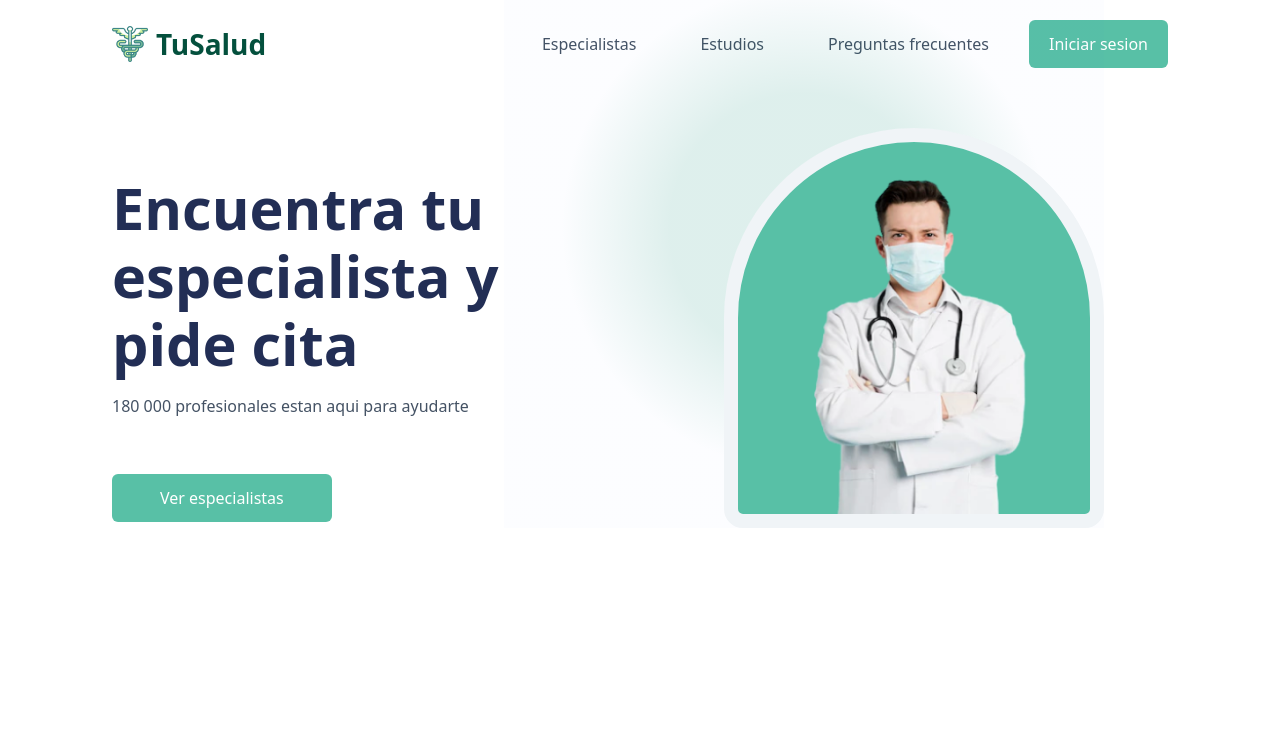
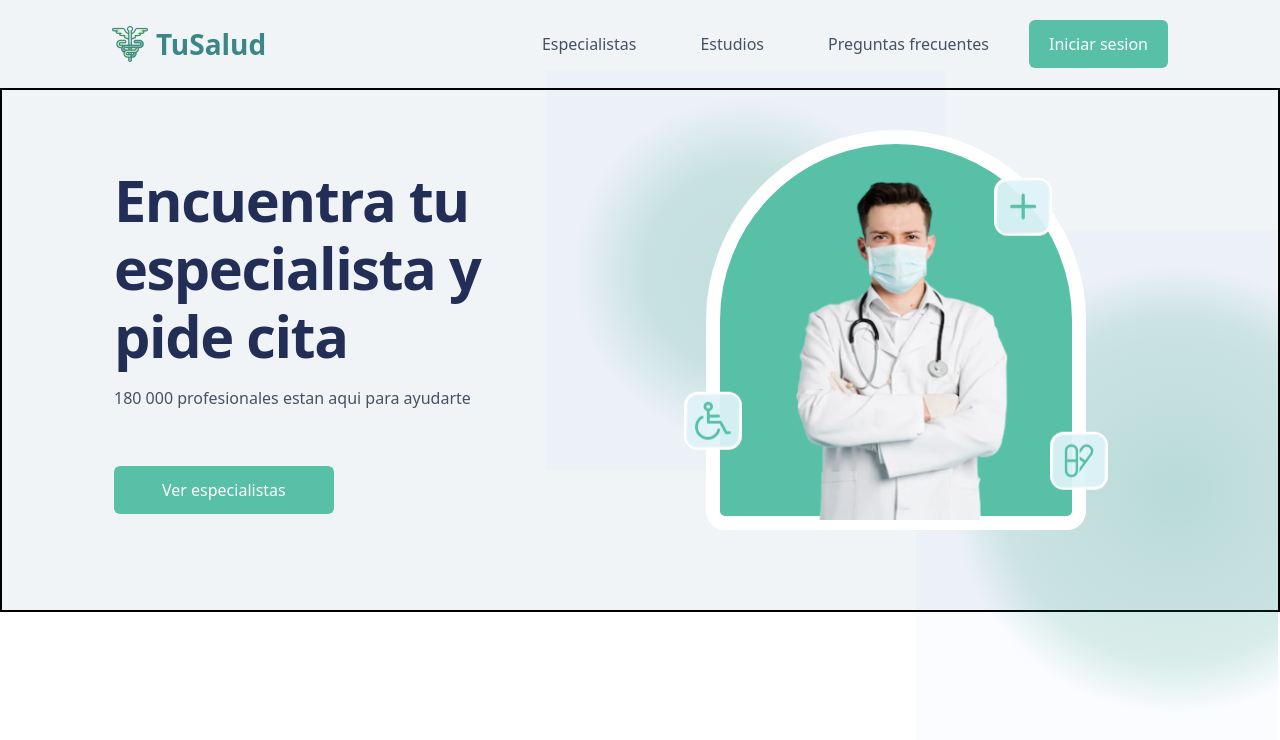
Before and after one commit to addliam/landing-page-medicos, a React (Vite) app: page / in a window 1280 px wide. Shown: the top 740 px of the page. Built offline with nearby package versions, Linux system fonts and the light colour scheme.

Commit message:
responsive navbar

```diff
--- a/src/App.jsx
+++ b/src/App.jsx
@@ -3,7 +3,7 @@ import Navbar from './components/Navbar'
 import HeroBanner from './components/HeroBanner'
 const App = () => {
   return (
-    <main>
+    <main className='bg-[#F0F4F7]'>
       <Navbar />
       <HeroBanner />
     </main>
--- a/src/components/HeroBanner.jsx
+++ b/src/components/HeroBanner.jsx
@@ -1,20 +1,37 @@
 import React from 'react'
 import Doctor1 from '../assets/images/Img-doctors-1.png'
+import Disability from '../../src/assets/icons/disability.svg'
+import Add from '../../src/assets/icons/add.svg'
+import Drug from '../../src/assets/icons/drug.svg'
+import './styles/HeroBanner.css'
+
 const HeroBanner = () => {
   return (
-    <section className='mx-28 flex flex-row items-center justify-between'>
-        <div className='max-w-[460px]'>
-            <h1 className='text-[3.6rem] leading-[4.25rem] mt-20 font-semibold text-blueDark'>Encuentra tu especialista y pide cita</h1>
+    <section className='px-28 flex flex-row items-end justify-between overflow-x-clip relative border-2 border-black pb-20'>
+        <div className='max-w-[460px] mb-4'>
+            <h1 className='text-[3.6rem] leading-[4.25rem] mt-16 font-semibold text-blueDark tracking-tight'>Encuentra tu especialista y pide cita</h1>
             <p className='mt-4 text-grey'>180 000 profesionales estan aqui para ayudarte</p>
             <button className='px-12 py-3 mt-14 bg-primary hover:bg-[#49a18b] text-[#FFFFFF] rounded-md'>
                 Ver especialistas
             </button>
         </div>
-        <div className='relative mt-10 mr-16'>
-            <div className='bg-primary z-10 relative w-[380px] h-[400px] border-[14px] border-white overflow-hidden rounded-t-[200px] rounded-b-[20px]'>
-                <img className='absolute right-[40px] -bottom-1' width="250px" height="280px" src={Doctor1} alt="docto en bata blanca" />
+        <div className='relative mt-10'>
+            <div className='bg-primary z-10 relative w-[380px] h-[400px] border-[14px] border-[#FFFFFF]  rounded-t-[200px] rounded-b-[20px] mr-20'>
+                <img className='absolute right-[40px] -bottom-1' width="250px" height="280px" src={Doctor1} alt="doctor en bata blanca" />
+
+                <div className='z-50 border-2 border-[#FFFFFF] rounded-[14px] bg-[#CEEBF3E6] w-[58px] h-[58px] absolute bottom-[80px] -left-[36px] floating_animation'>
+                    <img className='border-none z-50' width="58px" height="58px" src={Disability} alt="disability" />
+                </div>
+                <div className='z-50 border-2 border-[#FFFFFF] rounded-[14px] bg-[#CEEBF3E6] w-[58px] h-[58px] absolute top-[20px] right-[20px] floating_animation'>
+                    <img className='border-none z-50' width="58px" height="58px" src={Add} alt="add" />
+                </div>
+                <div className='z-50 border-2 border-[#FFFFFF] rounded-[14px] bg-[#CEEBF3E6] w-[58px] h-[58px] absolute bottom-[40px] -right-[36px] floating_animation'>
+                    <img className='border-none z-50' width="58px" height="58px" src={Drug} alt="drug" />
+                </div>
             </div>
-            <div className='green__gradient w-[600px] h-[600px] absolute right-0 bottom-0'>
+            <div className='green__gradient_2 w-[400px] h-[400px] absolute right-[220px] bottom-[60px]'>
+            </div>
+            <div className='green__gradient w-[520px] h-[520px] absolute -right-[270px] -bottom-[220px]'>
             </div>
         </div>
     </section>
--- a/src/components/Navbar.jsx
+++ b/src/components/Navbar.jsx
@@ -1,14 +1,36 @@
-import React from 'react'
+import React, {useState} from 'react'
 import Logo from '../assets/icons/medicineLogo.png'
+import Menu from '../assets/icons/menuRounded.png'
+const Navbar = () => {
+    const [showMenu, setShowMenu] = useState(false)
 
-const Navbar = () => {
   return (
-    <header className='mx-28 flex flex-row justify-between my-5'>
-        <a href="/" className='flex flex-row gap-2 items-center'>
-            <img src={Logo} height='48px' width='48px' className='w-9 h-9' alt="tusalud logo" />
-            <span className='text-[28px] font-semibold text-greenDark ' >TuSalud</span>
+    <header className='px-[22px] sm:px-28 flex flex-row justify-between py-4 sm:py-5'>
+        <a href="/" className='flex flex-row gap-2 items-center '>
+            <img src={Logo} height='48px' width='48px' className='w-8 h-8 sm:w-9 sm:h-9' alt="tusalud logo" />
+            <span className='text-[22px] sm:text-[28px] font-semibold text-[#3b8686] ' >TuSalud</span>
         </a>
-        <nav className='flex flex-row items-center gap-10'>
+        <div onClick={()=>setShowMenu(prev=>!prev)} className='sm:hidden bg-[#FFFFFF] w-[38px] h-[38px] rounded-lg flex flex-row items-center justify-center cursor-pointer '>
+            <img src={Menu} alt="menu rounded" width="22px" height="22px" />
+        </div>
+        {
+            showMenu?(
+            <nav className='mobile_menu flex sm:hidden z-50 bg-[#FFFFFF] absolute top-[70px] left-0 w-screen'>
+                <ul className='mx-auto h-screen my-8'>
+                    <li className='my-8 text-center'>
+                        <a className='text-grey' href="#especialistas">Especialistas</a>
+                    </li>
+                    <li className='my-8 text-center'>
+                        <a className='text-grey' href="#estudios">Estudios</a>
+                    </li>
+                    <li className='my-8 text-center'>
+                        <a className='text-grey' href="#preguntas-frecuentes">Preguntas frecuentes</a>
+                    </li>
+                </ul>
+            </nav>
+            ):(<></>)
+        }
+        <nav className='hidden sm:flex flex-row items-center gap-10'>
             <ul className='flex flex-row gap-16 items-center'>
                 <li>
                     <a className='text-grey' href="#especialistas">Especialistas</a>
--- /dev/null
+++ b/src/components/styles/HeroBanner.css
@@ -0,0 +1,32 @@
+.floating_animation{
+    -webkit-animation: floating 4s ease-in-out infinite;
+    -moz-animation: floating 4s ease-in-out infinite;
+    -o-animation: floating 4s  ease-in-out infinite;
+    animation: floating 4s ease-in-out infinite;
+}
+
+@-webkit-keyframes floating {
+    0%   {-webkit-transform: translate(0,0px)}
+    50%  {-webkit-transform: translate(0px,16px)}
+    100% {-webkit-transform: translate(0,0px)}
+}
+
+@-moz-keyframes floating {
+    0%   {-moz-transform: translate(0,0px)}
+    50%  {-moz-transform: translate(0px,16px)}
+    100% {-moz-transform: translate(0,0px)}
+}
+
+@-o-keyframes floating {
+    0%   {-o-transform: translate(0,0px)}
+    50%  {-o-transform: translate(0px,16px)}
+    100% {-o-transform: translate(0,0px)}
+}
+
+@keyframes floating {
+    /* from { transform: rotate(0deg) translateX(20px) rotate(0deg); }
+    to   { transform: rotate(360deg) translateX(20px) rotate(-360deg); } */
+    0%   {transform: translate(0,0px)}
+    50%  {transform: translate(0px,16px)}
+    100% {transform: translate(0,0px)}
+}
--- a/src/index.css
+++ b/src/index.css
@@ -3,5 +3,8 @@
 @tailwind components;
 @tailwind utilities;
 .green__gradient{
-    background: radial-gradient(50% 50% at 50% 50%, rgba(0, 134, 112, 0.13) 0%, rgba(0, 134, 112, 0.13) 44.87%, rgba(0, 71, 255, 0.013) 80.82%);
+    background: radial-gradient(50% 50% at 50% 50%, rgba(0, 134, 112, 0.232) 0%, rgba(0, 134, 112, 0.152) 66.18%, rgba(0, 71, 255, 0.016) 86.67%);
 }
+.green__gradient_2{
+    background: radial-gradient(50% 50% at 50% 50%, rgba(0, 134, 112, 0.195) 0%, rgba(0, 134, 112, 0.165) 51.59%, rgba(0, 71, 255, 0.015) 86.67%);
+}
```
Also changed, not shown: src/assets/icons/menuRounded.png (added).
